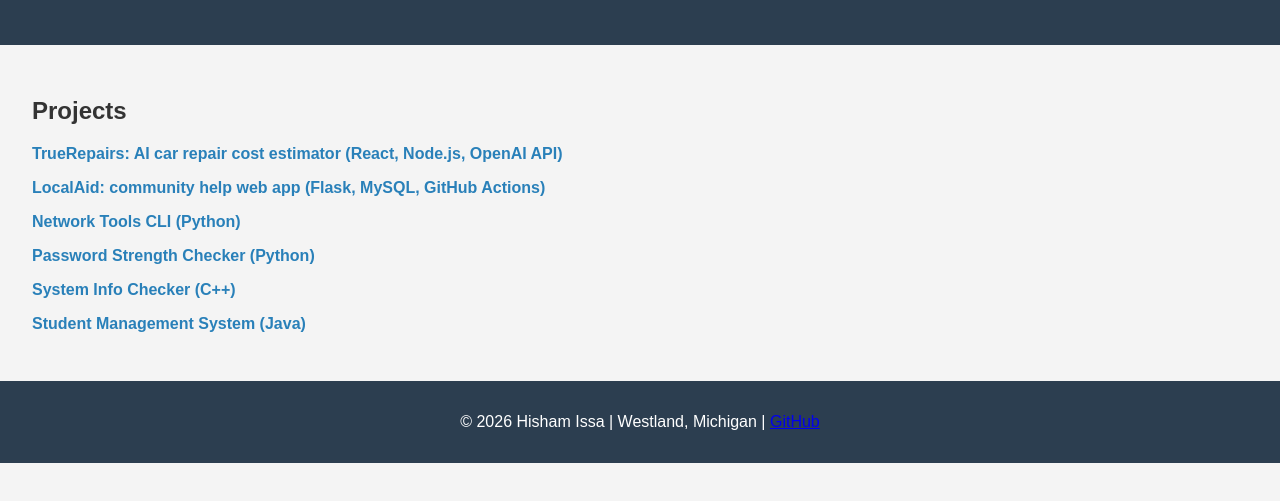
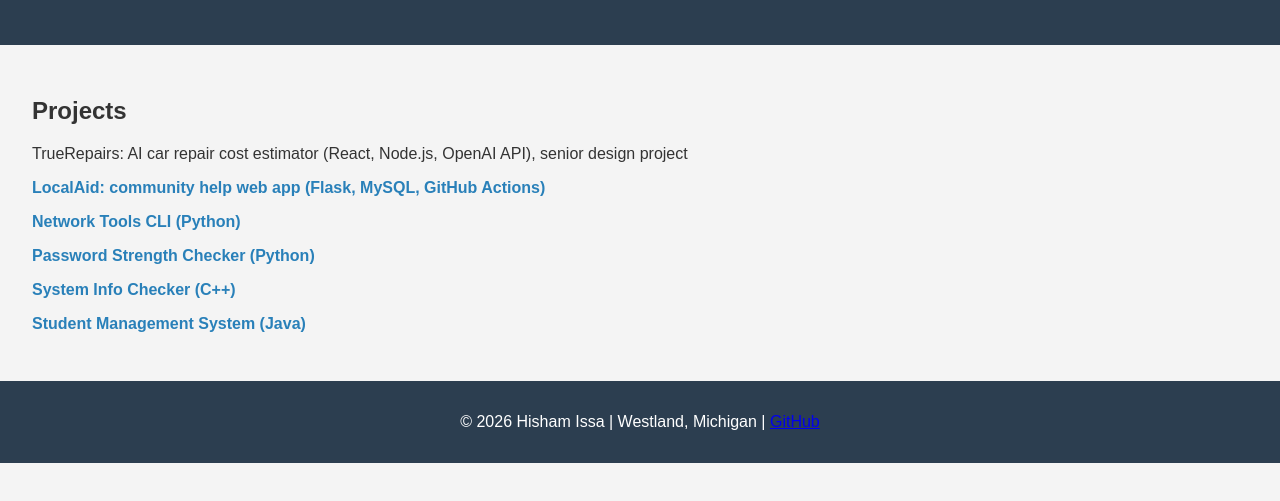
Before and after one commit to hi0012/Personal-Portfolio-Site, a plain HTML site: page index.html in a window 1280 px wide. Shown: the part 133-634 px from the top of the page. Drawn offline with Linux system fonts and the light colour scheme.

Commit message:
Modify TrueRepairs project listing in index.html
Updated project description for TrueRepairs.

```diff
--- a/index.html
+++ b/index.html
@@ -15,7 +15,7 @@
   <section class="projects">
     <h2>Projects</h2>
     <ul>
-      <li><a href="https://github.com/4996wsu/TrueRepairs">TrueRepairs: AI car repair cost estimator (React, Node.js, OpenAI API)</a></li>
+      <li>TrueRepairs: AI car repair cost estimator (React, Node.js, OpenAI API), senior design project</li>
       <li><a href="https://github.com/WSU-4110/LocalAid-App">LocalAid: community help web app (Flask, MySQL, GitHub Actions)</a></li>
       <li><a href="https://github.com/hi0012/Network_Tools_Cli">Network Tools CLI (Python)</a></li>
       <li><a href="https://github.com/hi0012/Password_Strength-Checker">Password Strength Checker (Python)</a></li>
```
